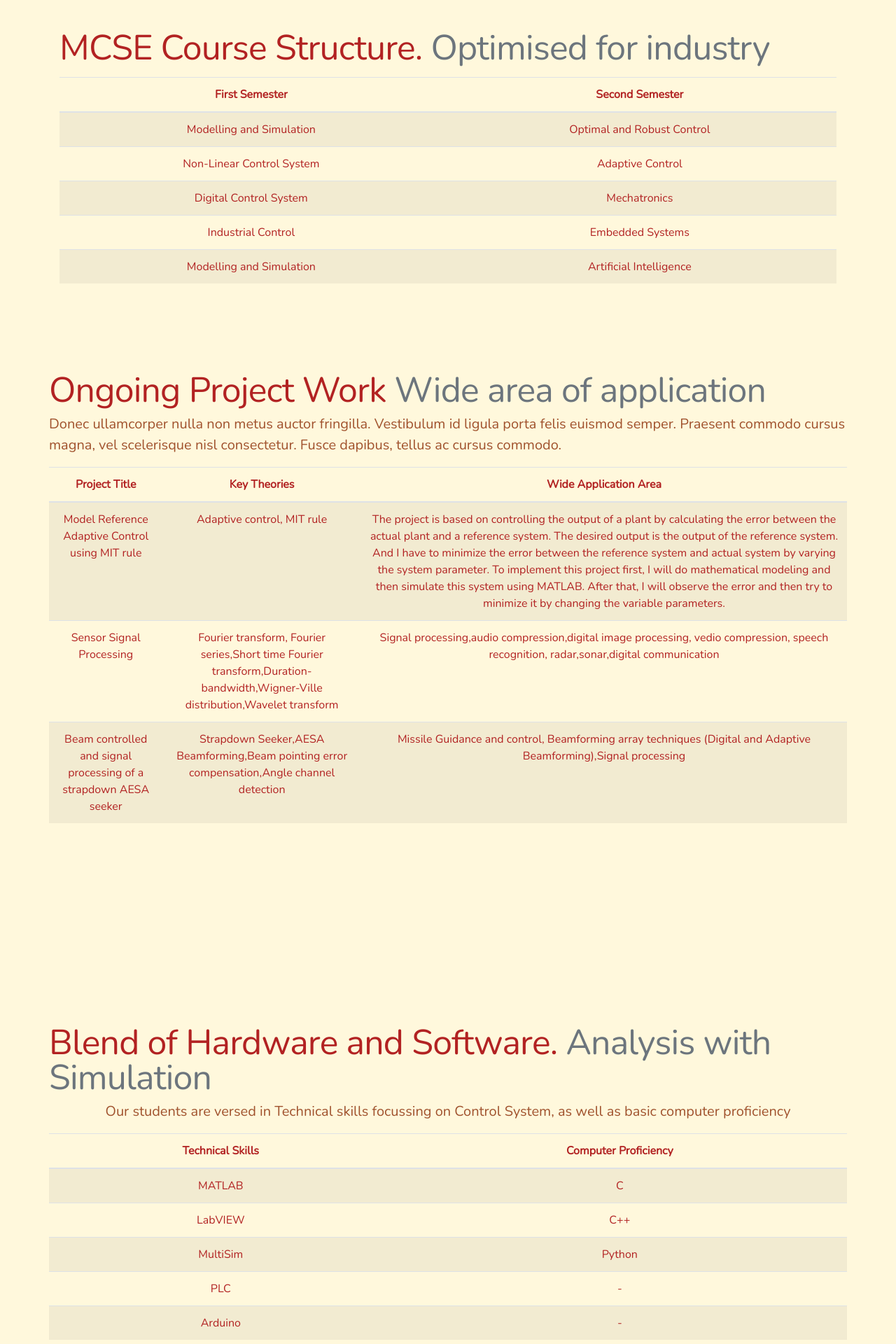
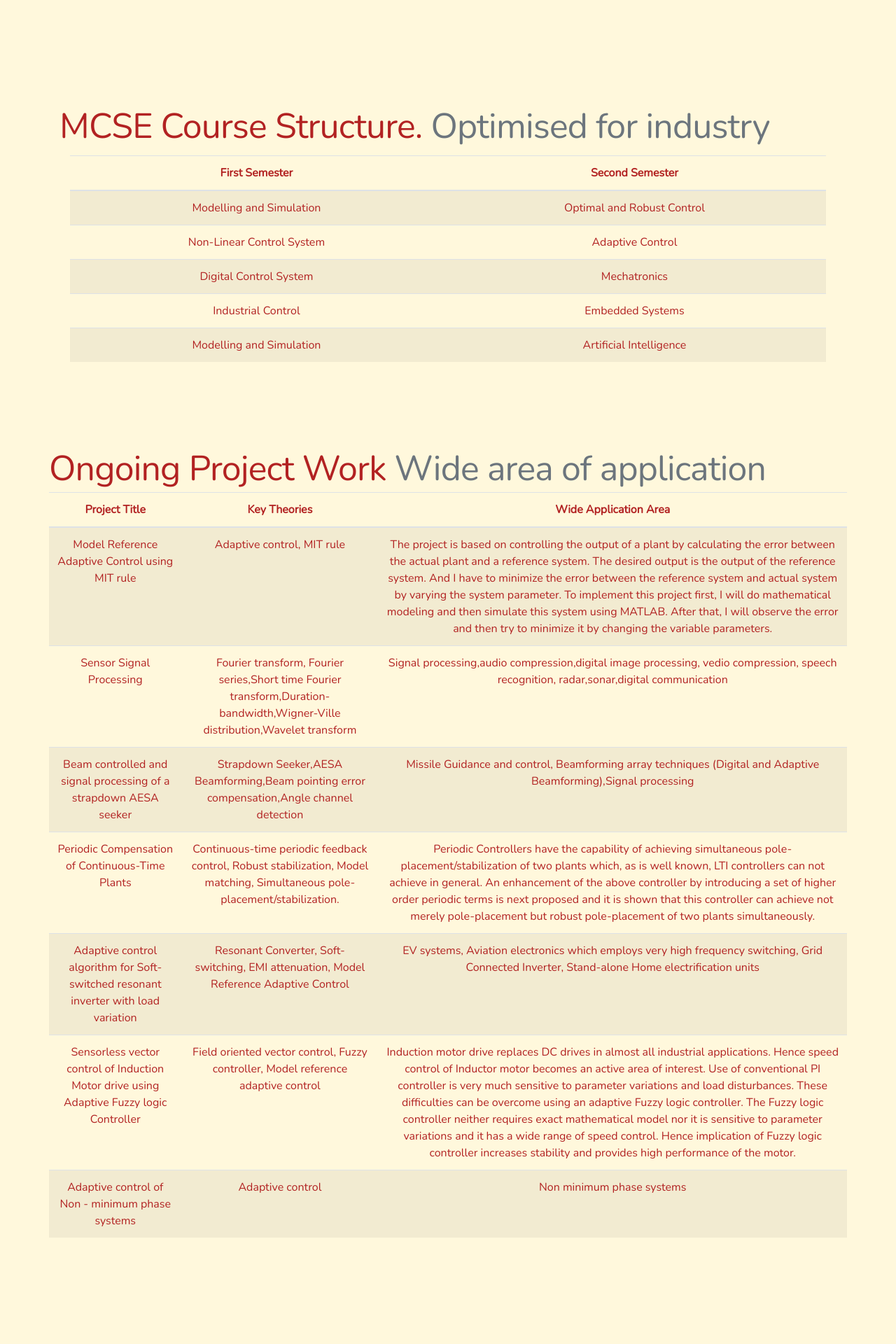
Before and after one commit to Arnab-Banerjee-90/Geo_Eco, a PHP site: page / in a window 1280 px wide. Shown: the part 1040-2960 px from the top of the page at 70% size. Run offline with PHP 8.4, Linux system fonts and the light colour scheme; some libraries are stand-ins or nearby versions.

Commit message:
brochure_15

```diff
--- a/carousel.css
+++ b/carousel.css
@@ -15,7 +15,7 @@
 
   /* Declare heights because of positioning of img element */
   .carousel-item {
-    height: 25rem;
+    height: 32rem;
   }
   .carousel-item > img {
     margin-top: 3rem;
--- a/index.html
+++ b/index.html
@@ -3,7 +3,7 @@
 <html lang="en">
   <head>
     <meta charset="utf-8">
-    <meta name="viewport" content="width=device-width, initial-scale=1, shrink-to-fit=yes">
+    <meta name="viewport" content="width=device-width, initial-scale=1, shrink-to-fit=no">
     <meta name="generator" content="Jekyll v4.0.1">
     <title>Jadavpur University MCSE Placement Brochure</title>
     <!-- Bootstrap core CSS -->
@@ -81,7 +81,7 @@
         <div class="container">
           <div class="carousel-caption text-center">
             <h1>About Jadavpur University</h1>
-            <p>Jadavpur University is an internationally recognized, the premier university of the country. It is dedicated to engaging the best expertise in science, technology, and management to provide a comprehensive platform to the students for developing their skills to envisage and execute projects in related fields</p>
+            <p>Jadavpur University is an internationally recognized, premier university of the country. It is dedicated to engaging the best expertise in science, technology, and management to provide a comprehensive platform to the students for developing their skills to envisage and execute projects in related fields</p>
             <p>NIRF Rank 5th (University), 17th (Engineering)</p>
           </div>
         </div>
@@ -168,6 +168,7 @@
       <div class="col-sm mx-auto">
         <h2 class="featurette-heading">MCSE Course Structure. <span class="text-muted">Optimised for industry</span></h2>
         <p class="lead"></p>
+        <div class="container">
           <table class="table table-striped text-center">
             <thead>
               <tr>
@@ -199,13 +200,14 @@
             </tbody>
           </table>
         </div>
+    </div>
 
     <hr class="featurette-divider">
 
     <div class="row featurette" id="project">
       <div class="col-md-12">
         <h2 class="featurette-heading">Ongoing Project Work <span class="text-muted">Wide area of application</span></h2>
-        <p class="lead">Donec ullamcorper nulla non metus auctor fringilla. Vestibulum id ligula porta felis euismod semper. Praesent commodo cursus magna, vel scelerisque nisl consectetur. Fusce dapibus, tellus ac cursus commodo.</p>
+
         <table class="table table-striped text-center">
           <thead>
             <tr>
@@ -229,6 +231,26 @@
               <td>Beam controlled and signal processing of a strapdown AESA seeker</td>
               <td>Strapdown Seeker,AESA Beamforming,Beam pointing error compensation,Angle channel detection</td>
               <td>Missile Guidance and control, Beamforming array techniques (Digital and Adaptive Beamforming),Signal processing</td>
+            </tr>
+            <tr>
+              <td>Periodic Compensation of Continuous-Time Plants</td>
+              <td>Continuous-time periodic feedback control, Robust stabilization, Model matching, Simultaneous pole-placement/stabilization.</td>
+              <td>Periodic Controllers have the capability of achieving simultaneous pole-placement/stabilization of two plants which, as is well known, LTI controllers can not achieve in general. An enhancement of the above controller by introducing a set of higher order periodic terms is next proposed and it is shown that this controller can achieve not merely pole-placement but robust pole-placement of two plants simultaneously.</td>
+            </tr>
+            <tr>
+              <td>Adaptive control algorithm for Soft-switched resonant inverter with load variation</td>
+              <td>Resonant Converter, Soft-switching, EMI attenuation, Model Reference Adaptive Control</td>
+              <td>EV systems, Aviation electronics which employs very high frequency switching, Grid Connected Inverter, Stand-alone Home electrification units</td>
+            </tr>
+            <tr>
+              <td>Sensorless vector control of Induction Motor drive using Adaptive Fuzzy logic Controller</td>
+              <td>Field oriented vector control, Fuzzy controller, Model reference adaptive control</td>
+              <td>Induction motor drive replaces DC drives in almost all industrial applications. Hence speed control of Inductor motor becomes an active area of interest. Use of conventional PI controller is very much sensitive to parameter variations and load disturbances. These difficulties can be overcome using an adaptive Fuzzy logic controller. The Fuzzy logic controller neither requires exact mathematical model nor it is sensitive to parameter variations and it has a wide range of speed control. Hence implication of Fuzzy logic controller increases stability and provides high performance of the motor.</td>
+            </tr>
+            <tr>
+              <td>Adaptive control of Non - minimum phase systems</td>
+              <td>Adaptive control</td>
+              <td>Non minimum phase systems</td>
             </tr>
           </tbody>
         </table>
```
Lines whose indentation alone changed are shown as unchanged.
